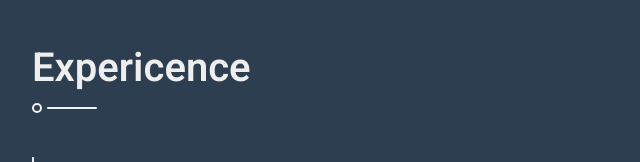
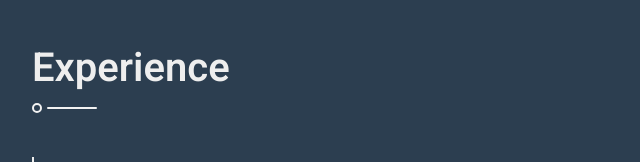
Before and after one commit to AP-Vijay-Perumalsamy/Portfolio, a plain HTML site: page index.html in a window 1280 px wide. Shown: the part 1118-1280 px from the top of the page, 438-1078 px from the left. Drawn offline with nearby package versions, Linux system fonts and the light colour scheme.

Commit message:
Update index.html
Update index.html

```diff
--- a/index.html
+++ b/index.html
@@ -196,9 +196,9 @@
                     </section>
                     <!-- Skills End -->
 
-                    <!-- Expericence Start -->
+                    <!-- Experience Start -->
                     <section class="py-5 wow fadeInUp" data-wow-delay="0.1s">
-                        <h1 class="title pb-3 mb-5">Expericence</h1>
+                        <h1 class="title pb-3 mb-5">Experience</h1>
                         <div class="border-start border-2 border-light pt-2 ps-5">
                             <div class="position-relative mb-4">
                                 <span class="bi bi-arrow-right fs-4 text-light position-absolute" style="top: -5px; left: -50px;"></span>
```
